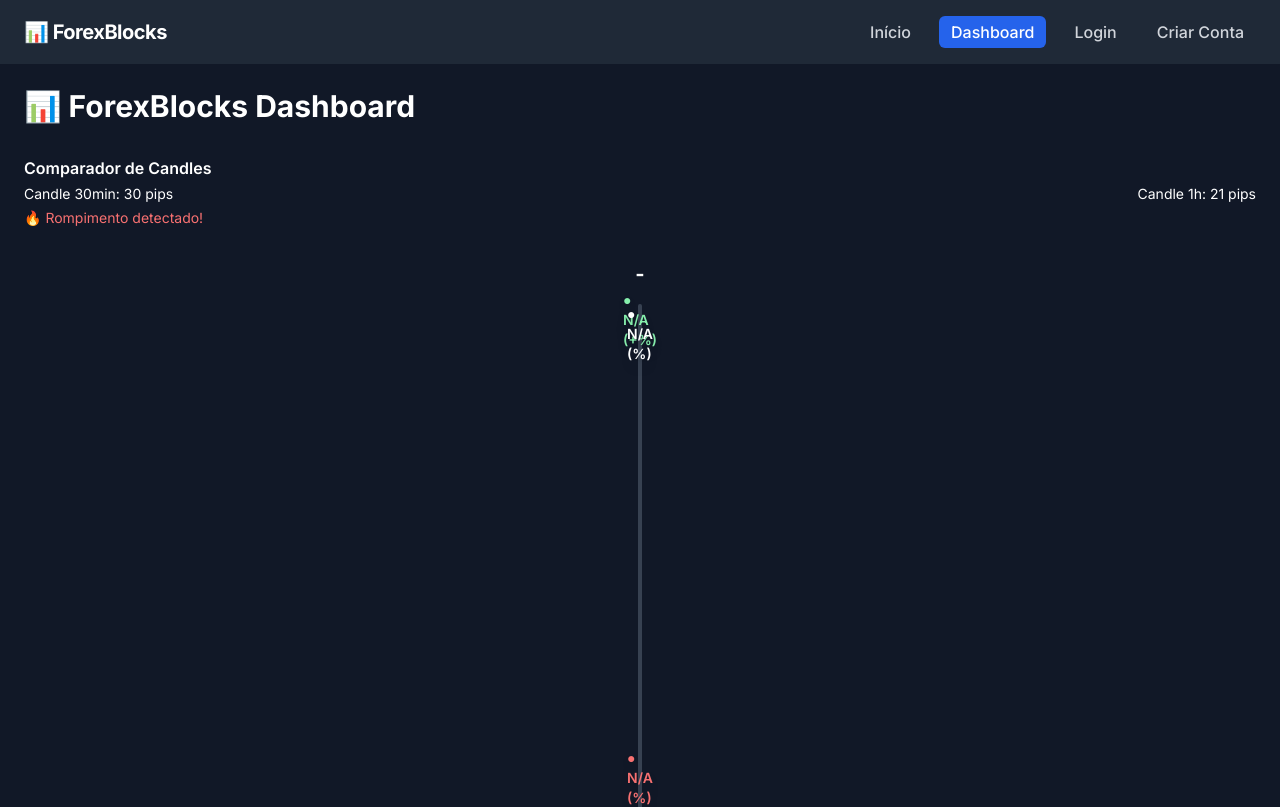
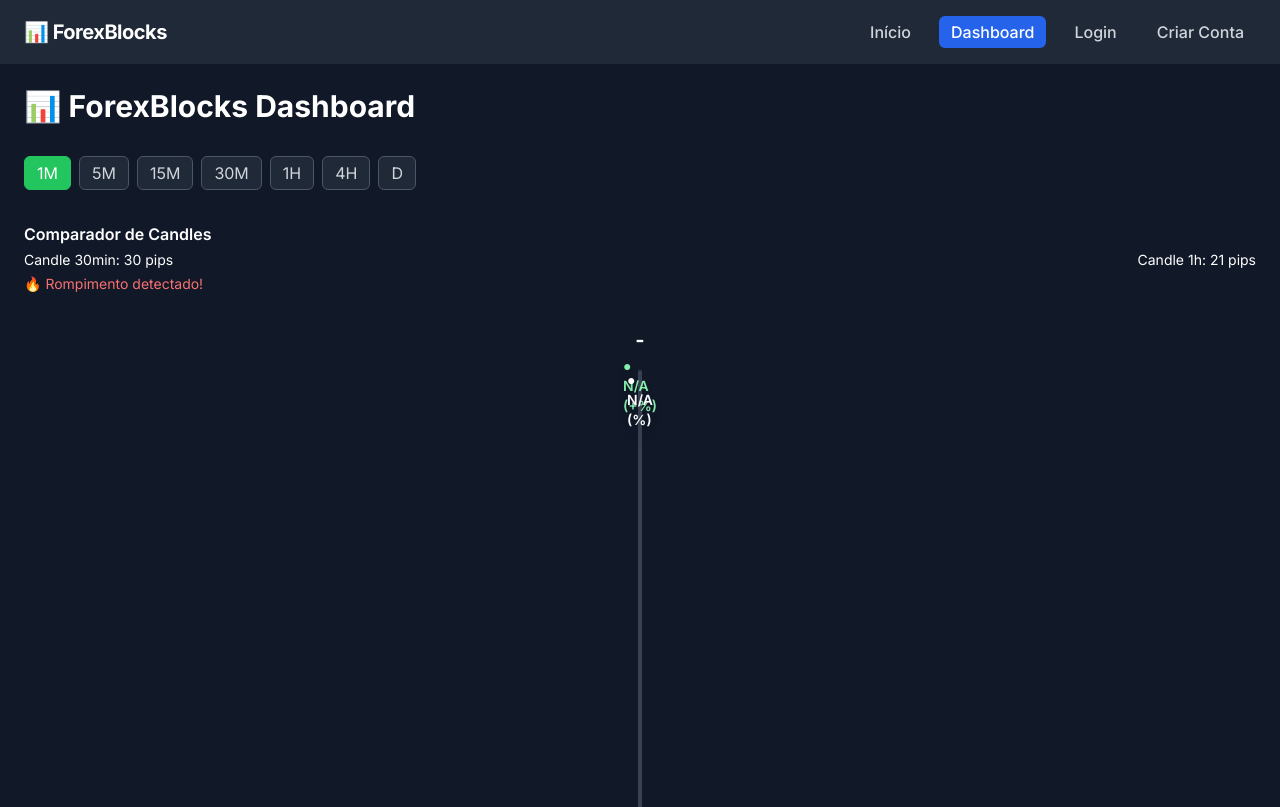
Before and after one commit to TulioBuarque/meusite-nextjs, a Next.js app: page /dashboard in a window 1280 px wide. Shown: the top 807 px of the page. Built offline with nearby package versions, Linux system fonts and the light colour scheme.

Commit message:
Update page.tsx

```diff
--- a/src/app/dashboard/page.tsx
+++ b/src/app/dashboard/page.tsx
@@ -5,6 +5,7 @@ import { DailyRangeIndicator } from '@/components/kpis/DailyRangeIndicator'
 import { CardAlerta } from '@/components/kpis/CardAlerta'
 import { NewsImpactKPI } from '@/components/kpis/NewsImpactKPI'
 import { PipVariationTimeBlocks } from '@/components/kpis/PipVariationTimeBlocks'
+import { TimeframeSelector } from '@/components/TimeframeSelector'
 
 export default function DashboardPage() {
   const mockData = [
@@ -21,6 +22,8 @@ export default function DashboardPage() {
     <main className="min-h-screen bg-gray-900 text-white p-6 space-y-8">
       <h1 className="text-3xl font-bold mb-6">📊 ForexBlocks Dashboard</h1>
 
+      <TimeframeSelector />
+
       <ComparadorCandles candle30={30} candle1h={21} />
       <DailyRangeIndicator range={48} />
       <CardAlerta alerta="Exemplo de alerta exibido no dashboard" />
```
